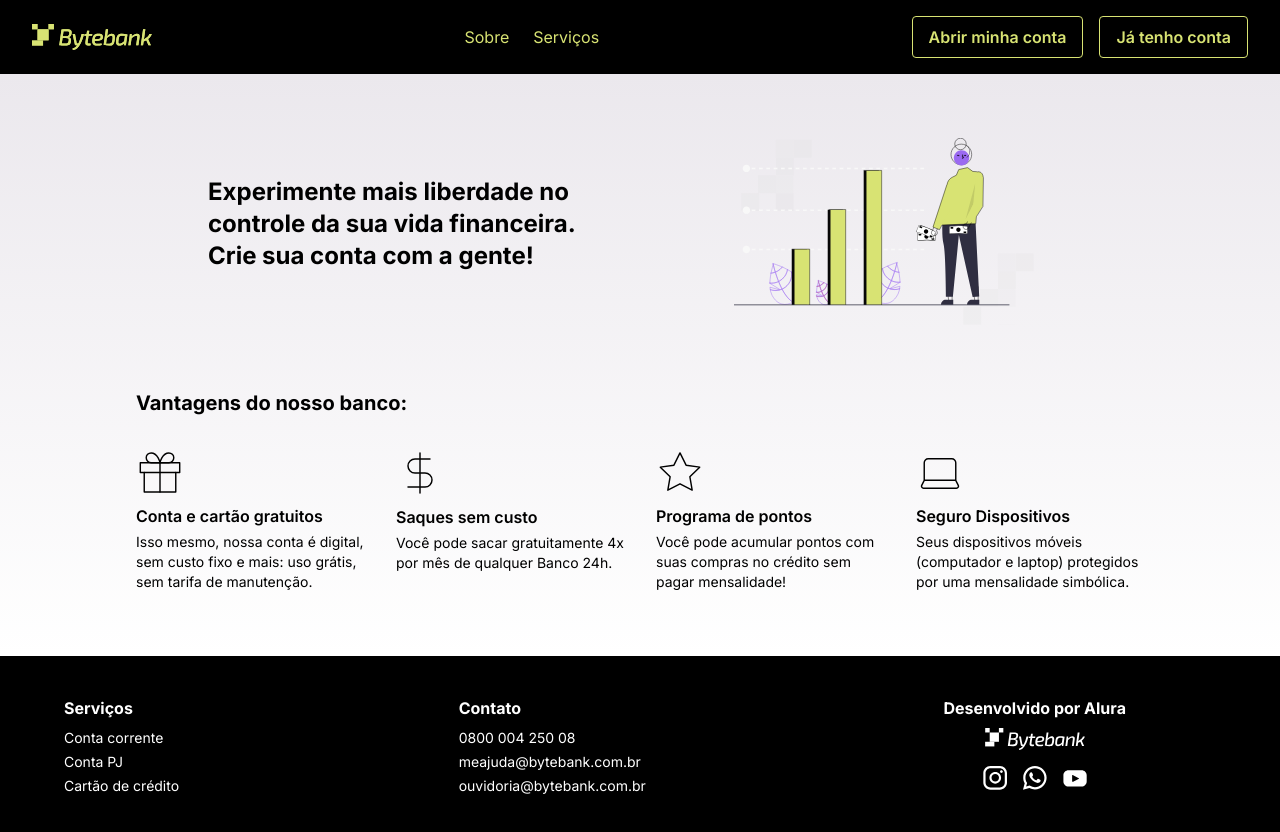
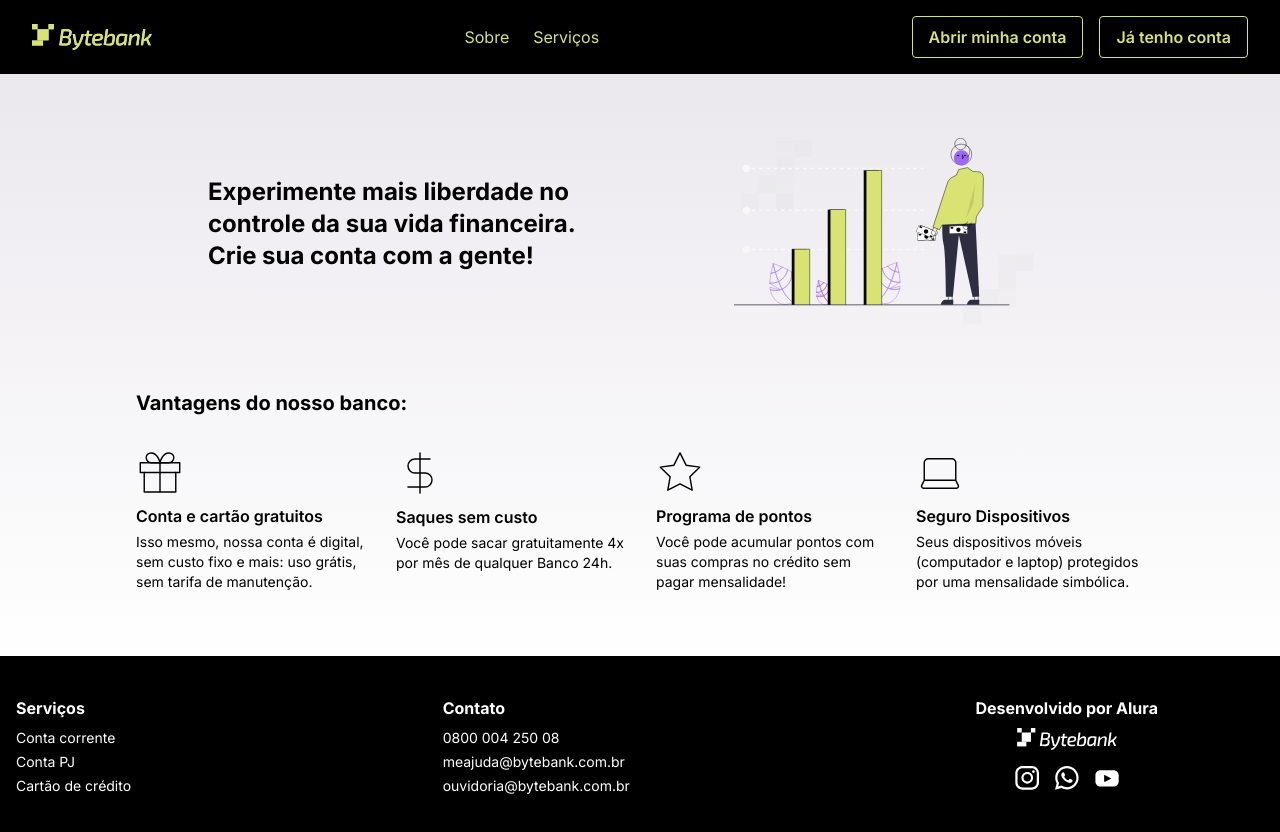
Before and after one commit to ViniBLK24/tech-challenge, a Next.js app: page / in a window 1280 px wide. Shown: the top 832 px of the page. Built offline with nearby package versions, Linux system fonts and the light colour scheme.

Commit message:
feat: fixing the footer responsivness

```diff
--- a/src/app/page.tsx
+++ b/src/app/page.tsx
@@ -82,7 +82,7 @@ export default function Home() {
   };
 
   return (
-    <>
+    <div className="flex flex-col min-h-screen">
       {/* Modal */}
       {modalOpen && (
         <div
@@ -226,7 +226,7 @@ export default function Home() {
       <Header onOpenModal={handleOpenModal} />
 
       {/* Main */}
-      <main className="flex flex-col items-center justify-center py-10 md:py-16 bg-gradient-to-b from-[#EBE8ED] to-[#FFFFFF] min-h-[60vh] w-full">
+      <main className="flex-1 flex flex-col items-center justify-center py-10 md:py-16 bg-gradient-to-b from-[#EBE8ED] to-[#FFFFFF] w-full">
         <div className="w-full max-w-4xl flex flex-col md:flex-row items-center gap-8 px-4">
           <div className="flex-1 flex items-start w-full">
             <h1 className="text-xl md:text-2xl font-bold text-black mb-4 text-left w-full">
@@ -322,6 +322,6 @@ export default function Home() {
 
       {/* Footer */}
       <Footer />
-    </>
+    </div>
   );
 }
--- a/src/components/Footer.tsx
+++ b/src/components/Footer.tsx
@@ -3,7 +3,7 @@ import Image from "next/image";
 export default function Footer() {
   return (
     <footer className="w-full bg-black py-10 px-4">
-      <div className="max-w-6xl mx-auto grid grid-cols-1 md:grid-cols-3 gap-8 text-white">
+      <div className="grid grid-cols-1 md:grid-cols-3 gap-8 text-white">
         {/* Serviços */}
         <div>
           <h4 className="font-bold mb-2">Serviços</h4>
```
